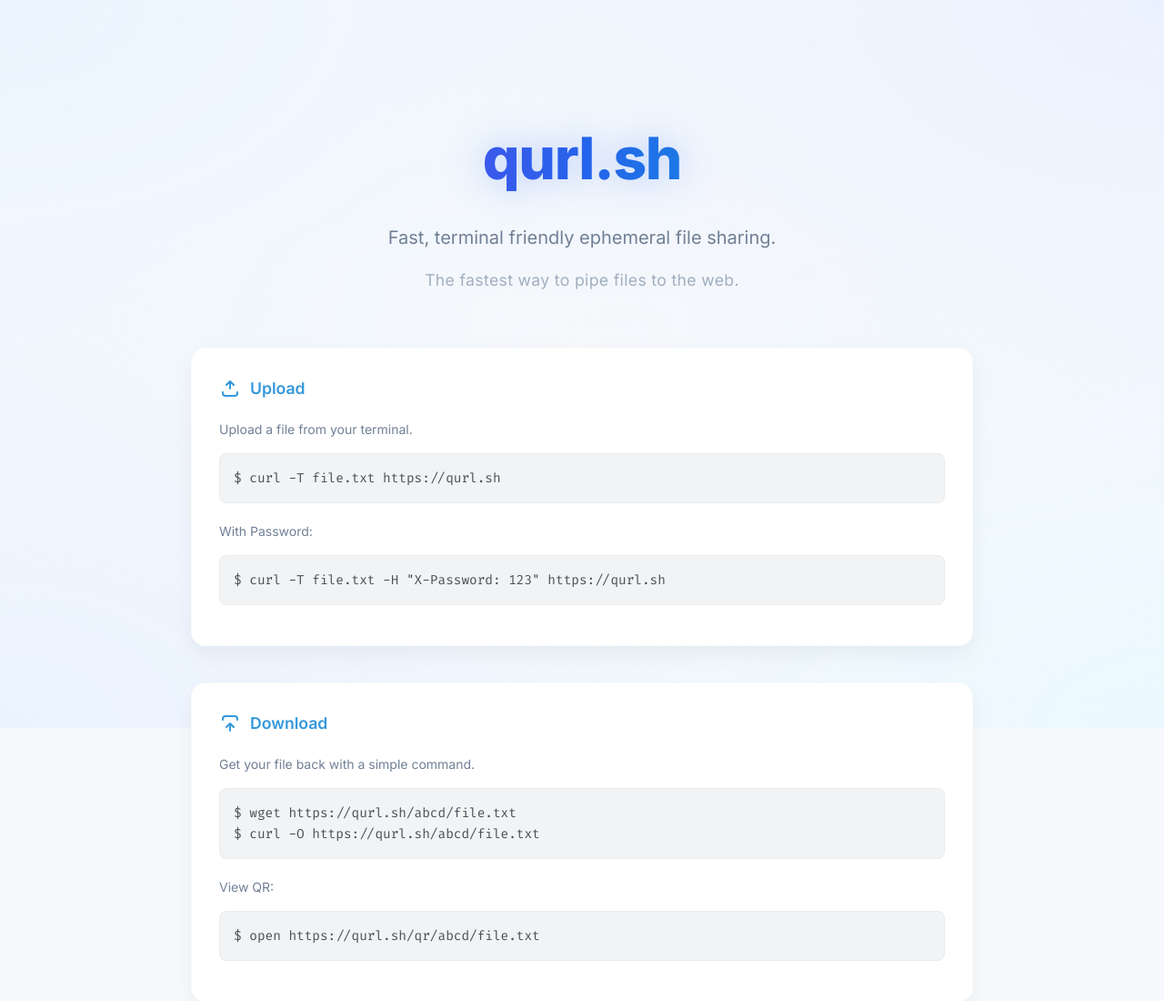
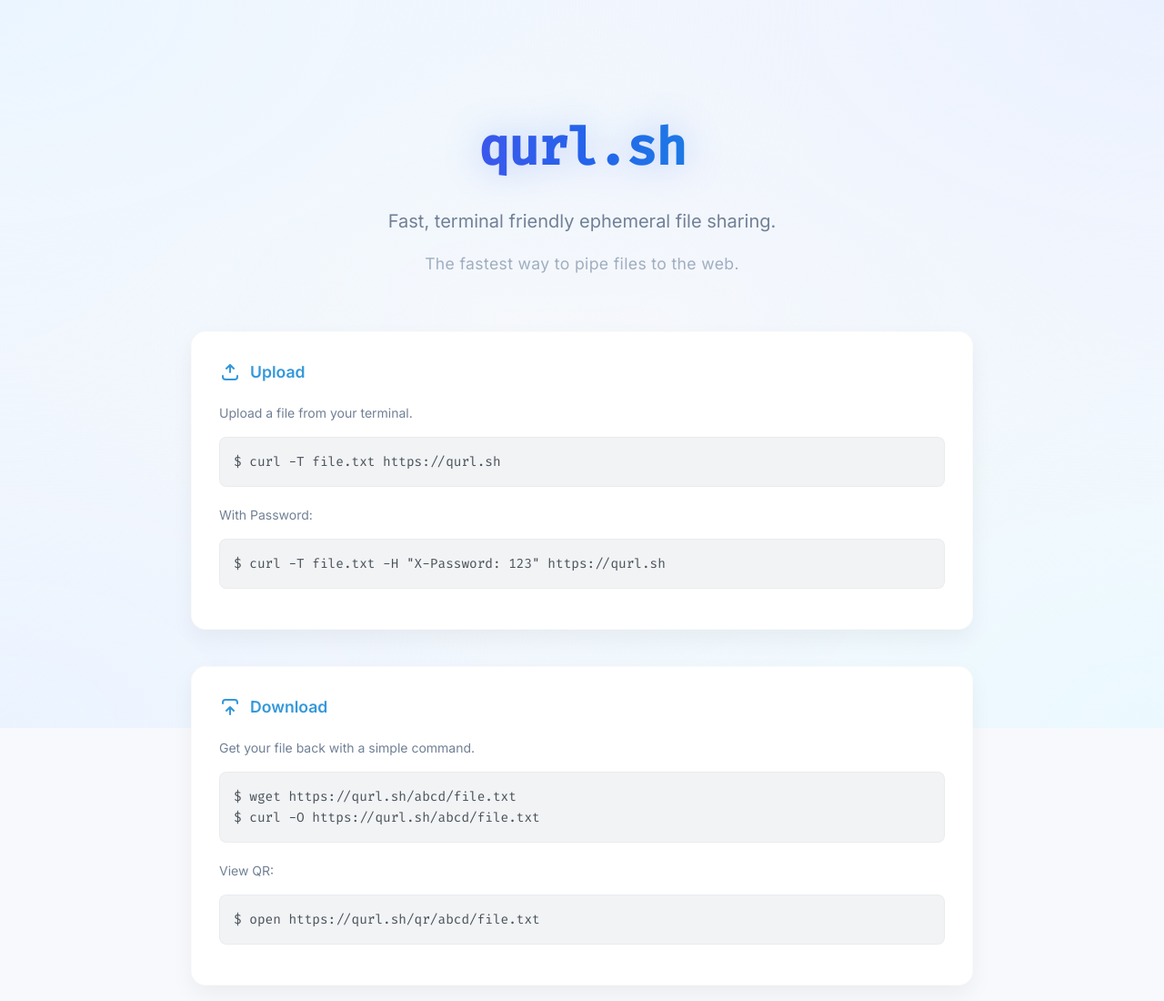
Before and after one commit to formher/cupload, a Flask app: page / in a window 1280 px wide. Shown: the top 1100 px of the page at 91% size. Run offline with Flask 2, Linux system fonts and the light colour scheme.

Commit message:
fix: deduplicate nginx reload & update header font

```diff
--- a/app/static/style.css
+++ b/app/static/style.css
@@ -54,8 +54,9 @@
 }
 
 h1 {
-    font-weight: 900;
-    font-size: 4rem;
+    font-family: var(--font-mono);
+    font-weight: 700;
+    font-size: 3.5rem;
     letter-spacing: -0.02em;
     margin-bottom: 20px;
 
```
Also changed, not shown: .github/workflows/deploy.yml.
